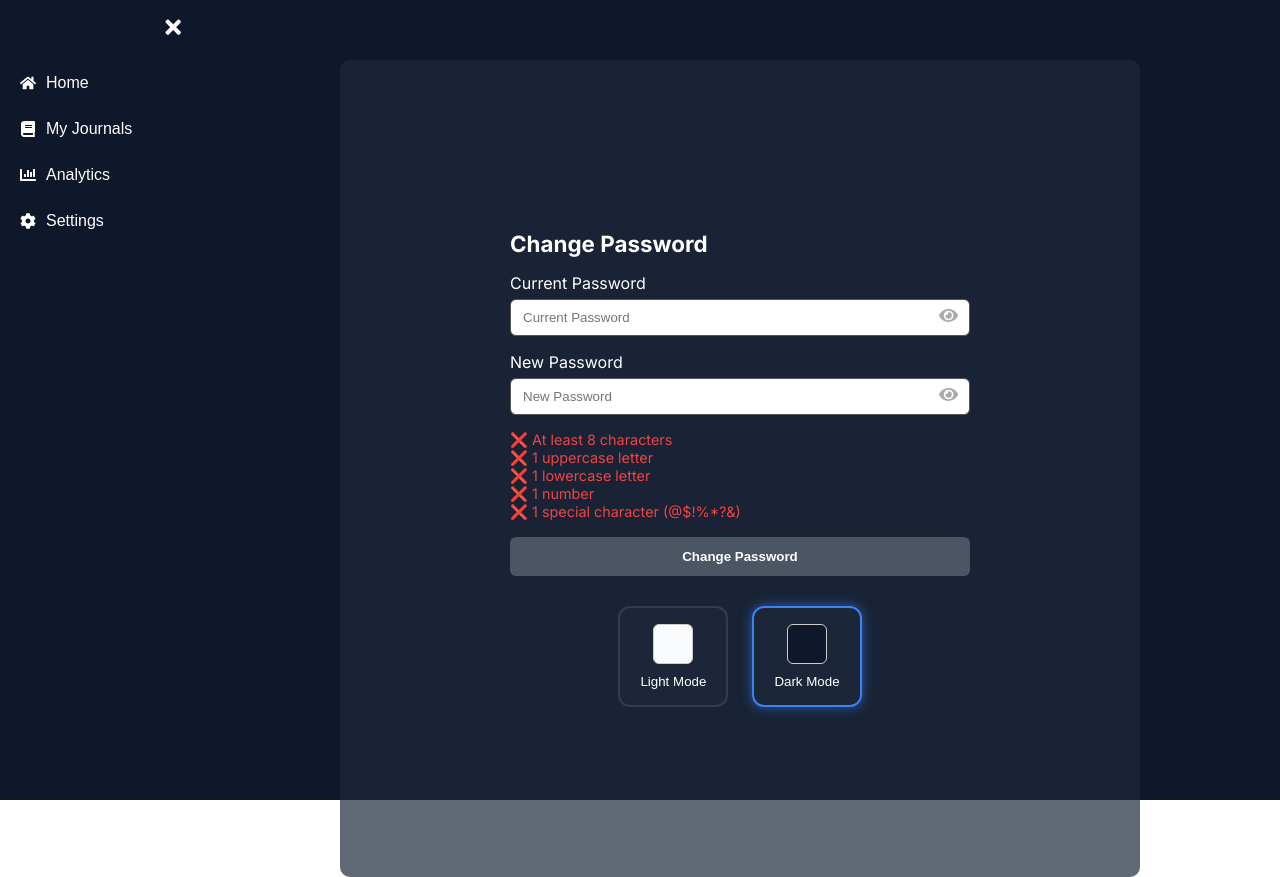
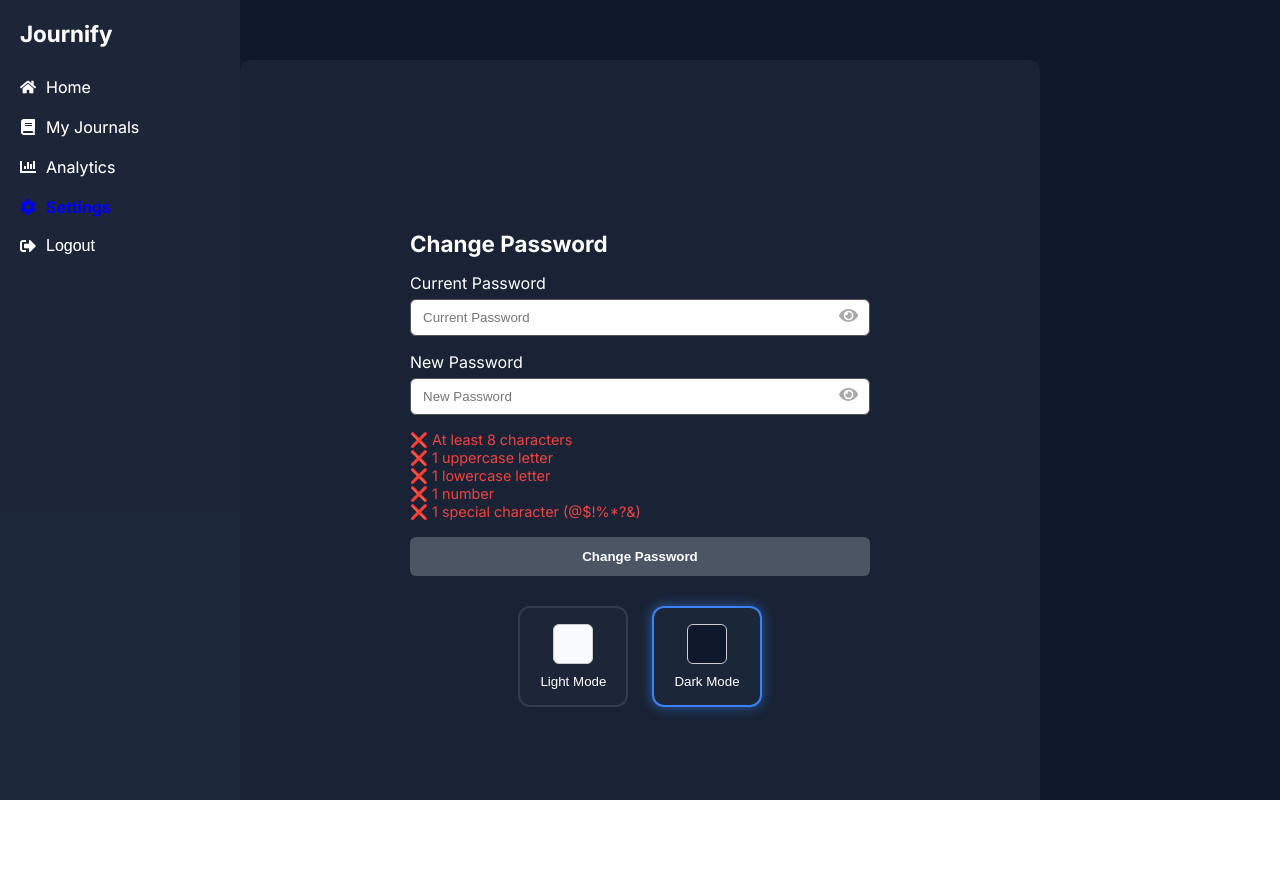
Before and after one commit to BillArmsty/project, a Next.js app in the folder frontend/: page /settings in a window 1280 px wide. After the commit the page ends 800 px from the top, so only its background shows below. Built offline with nearby package versions, Linux system fonts and the light colour scheme; no server answers.

Commit message:
:sparkles: add admin page and middleware for role-based access; implement sidebar navigation with role checks; refactor layout and authentication utilities

```diff
--- a/frontend/next.config.ts
+++ b/frontend/next.config.ts
@@ -2,7 +2,8 @@
 const nextConfig = {
   compiler: {
     styledComponents: true,
-  },
+  }
+
 };
 
 module.exports = nextConfig;
--- a/frontend/src/app/client-layout.tsx
+++ /dev/null
@@ -1,8 +0,0 @@
-"use client";
-
-import ApolloWrapper from "../lib/apollo-wrapper";
-import { ReactNode } from "react";
-
-export default function ClientLayout({ children }: { children: ReactNode }) {
-  return <ApolloWrapper>{children}</ApolloWrapper>;
-}
--- a/frontend/src/app/layout.tsx
+++ b/frontend/src/app/layout.tsx
@@ -1,20 +1,28 @@
 import { Inter } from "next/font/google";
 import "../styles/globals.css";
-import ClientLayout from "./client-layout";
 import { ThemeProvider } from "@/context/ThemeContext";
+import Sidebar from "@/components/Sidebar";
+import ApolloWrapper from "@/lib/apollo-wrapper";
 
 const inter = Inter({ subsets: ["latin"] });
 
-export default function RootLayout({
+export default async function RootLayout({
   children,
 }: {
   children: React.ReactNode;
 }) {
+
+
   return (
     <ThemeProvider>
       <html lang="en" suppressHydrationWarning>
         <body className={inter.className}>
-          <ClientLayout>{children}</ClientLayout>
+          <ApolloWrapper>
+            <div style={{ display: "flex", height: "100vh" }}>
+              <Sidebar />
+              <main style={{ flex: 1, overflow: "auto" }}>{children}</main>
+            </div>
+          </ApolloWrapper>
         </body>
       </html>
     </ThemeProvider>
--- a/frontend/src/components/JournalList.tsx
+++ b/frontend/src/components/JournalList.tsx
@@ -263,13 +263,15 @@ export default function JournalList({
     try {
       await deleteJournal({ variables: { id: selectedJournalId } });
       toast.success("Journal deleted successfully!");
-      onDelete(); // 🔁 Triggers dashboard refresh
+      onDelete();
+
     } catch (error) {
       console.error("Delete failed:", error);
       toast.error("Delete failed.");
     } finally {
       setIsDeleting(false);
       closeModal();
+      window.location.reload();
     }
   };
 
--- a/frontend/src/components/Sidebar.tsx
+++ b/frontend/src/components/Sidebar.tsx
@@ -1,94 +1,122 @@
 "use client";
 
-import { useRouter } from "next/navigation";
+import Link from "next/link";
+import { usePathname } from "next/navigation";
 import styled from "styled-components";
-import { useState } from "react";
 import {
   FaHome,
   FaBook,
   FaChartBar,
   FaCog,
-  FaBars,
-  FaTimes,
+  FaLock,
+  FaSignOutAlt,
 } from "react-icons/fa";
+import { getRoleFromToken } from "@/utils/auth";
+import { useEffect, useState } from "react";
 
-const SidebarContainer = styled.div<{ $collapsed: boolean }>`
-  width: ${(props) => (props.$collapsed ? "60px" : "200px")};
-  background: ${({ theme }) => theme.background};
-  color: ${({ theme }) => theme.text};
-  transition: width 0.3s ease;
+// interface SidebarProps {
+//   userRole: string | null;
+// }
+
+
+const SidebarContainer = styled.aside`
+  width: 240px;
+  background: ${({ theme }) => theme.card};
+  padding: 20px;
   height: 100vh;
+  position: fixed;
   display: flex;
   flex-direction: column;
-  position: relative;
 `;
 
-const ToggleButton = styled.button`
-  background: none;
-  border: none;
+const Logo = styled.h1`
+  font-size: 1.4rem;
+  margin-bottom: 30px;
   color: ${({ theme }) => theme.text};
-  font-size: 1.4rem;
-  cursor: pointer;
-  padding: 16px;
-  position: absolute;
-  top: 0;
-  right: 0;
-  z-index: 1;
 `;
 
-const NavItem = styled.button`
+const NavItem = styled(Link)<{ $active?: boolean }>`
+  display: flex;
+  align-items: center;
+  gap: 10px;
+  margin-bottom: 20px;
+  color: ${({ theme, $active }) => ($active ? theme.primary : theme.text)};
+  text-decoration: none;
+  font-weight: ${({ $active }) => ($active ? "bold" : "normal")};
+
+  &:hover {
+    color: ${({ theme }) => theme.primary};
+  }
+`;
+// const Spacer = styled.div`
+//   flex-grow: 1;
+// `;
+
+const LogoutButton = styled.button`
   display: flex;
   align-items: center;
   gap: 10px;
   background: none;
   border: none;
   color: ${({ theme }) => theme.text};
+  cursor: pointer;
   font-size: 1rem;
-  padding: 14px 20px;
-  cursor: pointer;
-  text-align: left;
-  width: 100%;
 
   &:hover {
-    background: ${({ theme }) => theme.cardHover};
+    color: ${({ theme }) => theme.primary};
   }
+`;
+const TopSection = styled.div`
+  display: flex;
+  flex-direction: column;
 `;
 
 export default function Sidebar() {
-  const router = useRouter();
-  const [collapsed, setCollapsed] = useState(false);
+  const pathname = usePathname();
+  const [role, setRole] = useState<string | null>(null);
 
-  const handleNav = (path: string) => {
-    router.push(path);
+  useEffect(() => {
+    const delay = setTimeout(() => {
+      const userRole = getRoleFromToken();
+      console.log("User role from token:", userRole);
+      setRole(userRole);
+    }, 100); // give the token a moment to be set
+
+    return () => clearTimeout(delay);
+  }, []);
+
+  const handleLogout = () => {
+    document.cookie = "token=; path=/; max-age=0;";
+    window.location.href = "/login";
   };
 
   return (
-    <SidebarContainer $collapsed={collapsed}>
-      <ToggleButton onClick={() => setCollapsed((prev) => !prev)}>
-        {collapsed ? <FaBars /> : <FaTimes />}
-      </ToggleButton>
+    <SidebarContainer>
+       <TopSection>
+      <Logo>Journify</Logo>
+      <NavItem href="/" $active={pathname === "/"}>
+        <FaHome /> Home
+      </NavItem>
+      <NavItem href="/dashboard" $active={pathname === "/dashboard"}>
+        <FaBook /> My Journals
+      </NavItem>
+      <NavItem href="/analytics" $active={pathname === "/analytics"}>
+        <FaChartBar /> Analytics
+      </NavItem>
+      <NavItem href="/settings" $active={pathname === "/settings"}>
+        <FaCog /> Settings
+      </NavItem>
 
-      <div style={{ marginTop: "60px" }}>
-        <NavItem onClick={() => handleNav("/")}>
-          <FaHome />
-          {!collapsed && "Home"}
-        </NavItem>
+      {role && (role === "ADMIN" || role === "SUPERADMIN") && (
+          <NavItem href="/admin" $active={pathname?.startsWith("/admin")}>
+            <FaLock /> Admin
+          </NavItem>
+            )}
 
-        <NavItem onClick={() => handleNav("/dashboard")}>
-          <FaBook />
-          {!collapsed && "My Journals"}
-        </NavItem>
-
-        <NavItem onClick={() => handleNav("/dashboard/analytics")}>
-          <FaChartBar />
-          {!collapsed && "Analytics"}
-        </NavItem>
-
-        <NavItem onClick={() => handleNav("/settings")}>
-          <FaCog />
-          {!collapsed && "Settings"}
-        </NavItem>
-      </div>
+      </TopSection>
+      <LogoutButton onClick={handleLogout}>
+        <FaSignOutAlt /> Logout
+      </LogoutButton>
     </SidebarContainer>
   );
 }
--- /dev/null
+++ b/frontend/src/utils/auth.ts
@@ -0,0 +1,47 @@
+interface JwtPayload {
+  role?: string;
+  email?: string;
+  sub?: string;
+  iat?: number;
+  exp?: number;
+}
+
+export function getRoleFromToken(): string | null {
+  if (typeof window === "undefined") return null;
+
+  const token = document.cookie
+    .split("; ")
+    .find((row) => row.startsWith("token="))
+    ?.split("=")[1];
+
+  if (!token) return null;
+
+  try {
+    const payloadBase64 = token.split(".")[1];
+
+    const decodedPayload = JSON.parse(atob(payloadBase64));
+    console.log("Decoded JWT Payload:", decodedPayload);
+
+    return decodedPayload?.role || null;
+  } catch (err) {
+    console.error("Failed to decode token:", err);
+    return null;
+  }
+}
+
+export function parseJwt(token: string): JwtPayload | null {
+  try {
+    const base64Url = token.split(".")[1];
+    const base64 = base64Url.replace(/-/g, "+").replace(/_/g, "/");
+    const jsonPayload = decodeURIComponent(
+      atob(base64)
+        .split("")
+        .map((c) => `%${("00" + c.charCodeAt(0).toString(16)).slice(-2)}`)
+        .join("")
+    );
+    return JSON.parse(jsonPayload);
+  } catch (err) {
+    console.error("Failed to parse JWT:", err);
+    return null;
+  }
+}
```
Also changed, not shown: frontend/src/app/admin/middleware.ts (added, +27 -0 lines), frontend/src/app/admin/page.tsx (added, +28 -0 lines), frontend/src/app/analytics/page.tsx (renamed from frontend/src/app/dashboard/analytics/page.tsx, +5 -35 lines), frontend/src/components/AdminDashboard.tsx (added, +202 -0 lines), frontend/src/components/LoginRegisterModal.tsx (+13 -2 lines), frontend/src/types/index.ts (added, +16 -0 lines).
